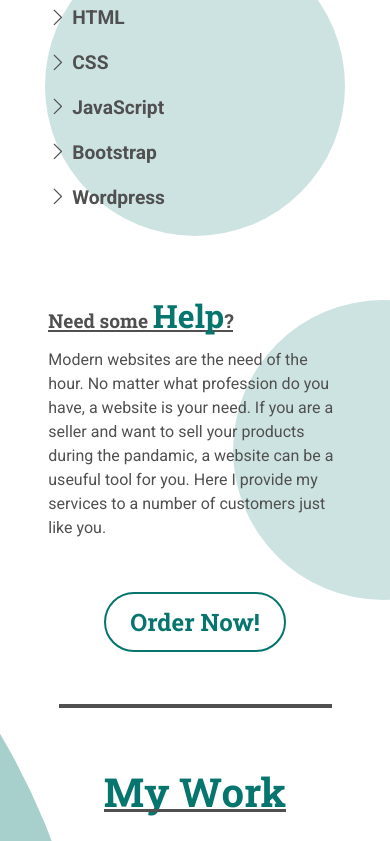
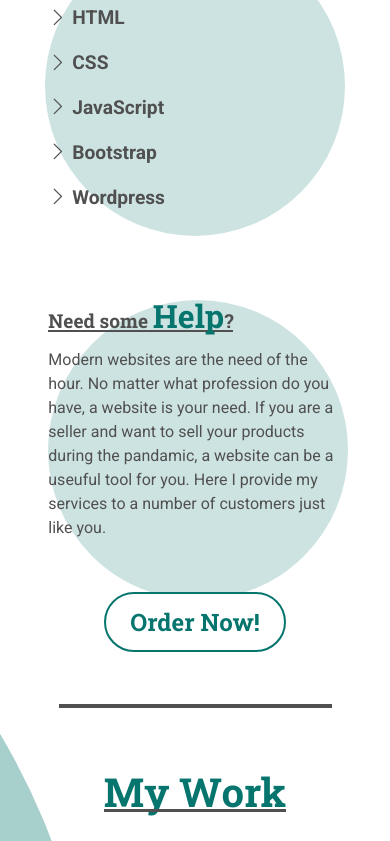
Before and after one commit to Abulkalam-Asif/Portfolio, a plain HTML site: page index.html in a window 390 px wide. Shown: the part 1466-2307 px from the top of the page. Drawn offline with nearby package versions, Linux system fonts and the light colour scheme.

Commit message:
Update style.css

```diff
--- a/style.css
+++ b/style.css
@@ -902,6 +902,10 @@ Responsiveness
 		flex-direction: column;
 		width: 100%;
 	}
+	#aboutDiv3 .about_blots {
+	left: 0;
+	bottom: 0;
+	}
 	.btn {
 		font-size: 1.5rem;
 	}
```
